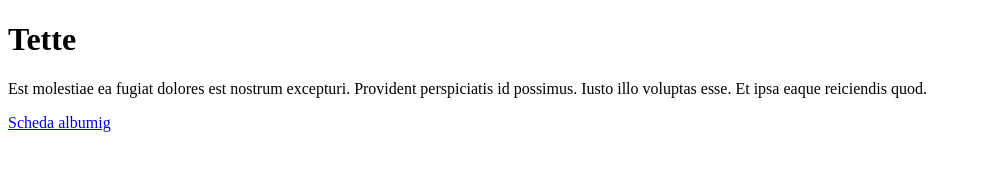
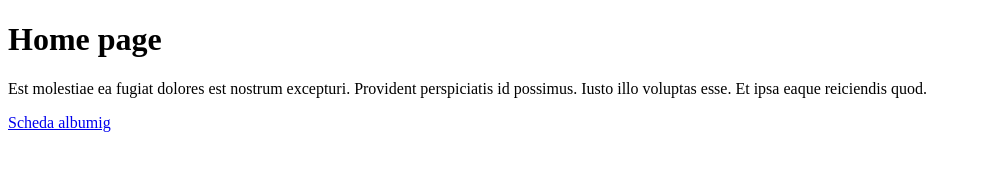
Before and after one commit to stefanovalle/pw2018c-1, a plain HTML site: page index.html in a window 1280 px wide. Shown: the whole page, without its empty margins (0-981 px from the left). Drawn offline with Linux system fonts and the light colour scheme.

Commit message:
correction

```diff
--- a/index.html
+++ b/index.html
@@ -7,7 +7,7 @@
     <title>Test Git</title>
 </head>
 <body>
-    <h1>Tette</h1>
+    <h1>Home page</h1>
     <p>Est molestiae ea fugiat dolores est nostrum excepturi. Provident perspiciatis id possimus. Iusto illo voluptas esse. Et ipsa eaque reiciendis quod.</p>
     <a href="scheda-album.html" target="_blanl">Scheda albumig</a>
 </body>
```
